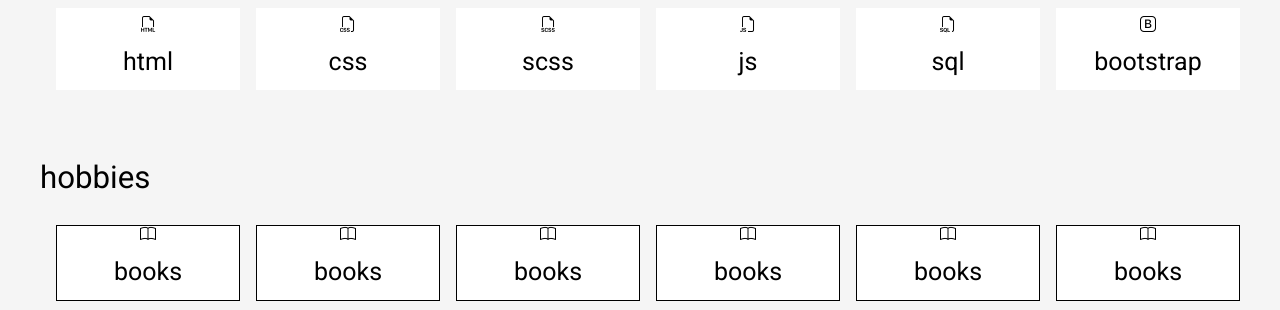
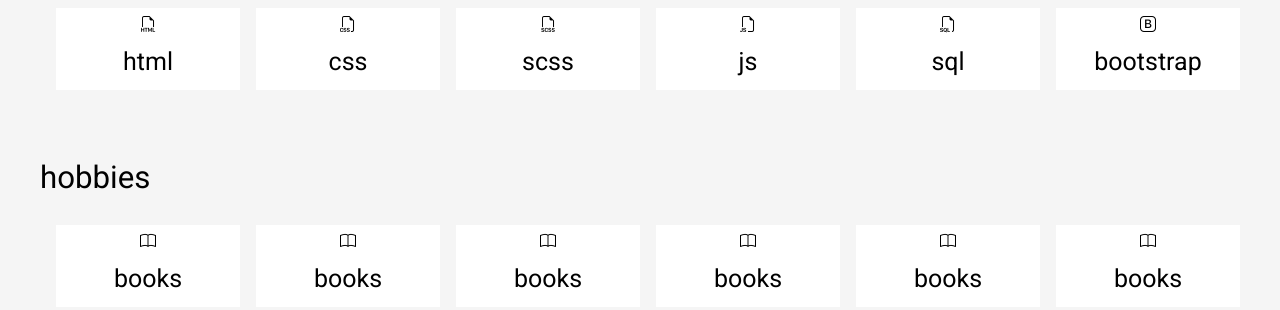
Before and after one commit to almeidaleandro28/-Challenge-Oracle-ONE--3, a website: page assets/index.html in a window 1280 px wide. Shown: the part 642-952 px from the top of the page. Drawn offline with nearby package versions, Linux system fonts and the light colour scheme.

Commit message:
add padding hobbies_cards

```diff
--- a/assets/scss/_hobbie.scss
+++ b/assets/scss/_hobbie.scss
@@ -28,8 +28,10 @@
     margin-left: 1rem;
     margin-bottom: .5rem;
     text-align: center;
-    border: 1px solid black;
-  .hobbie_card_header {}
+
+  .hobbie_card_header {
+    padding-top: 0.5rem;
+  }
   .hobbie_card_header_img{}
 }
 
```
Also changed, not shown: assets/css/style.css.
